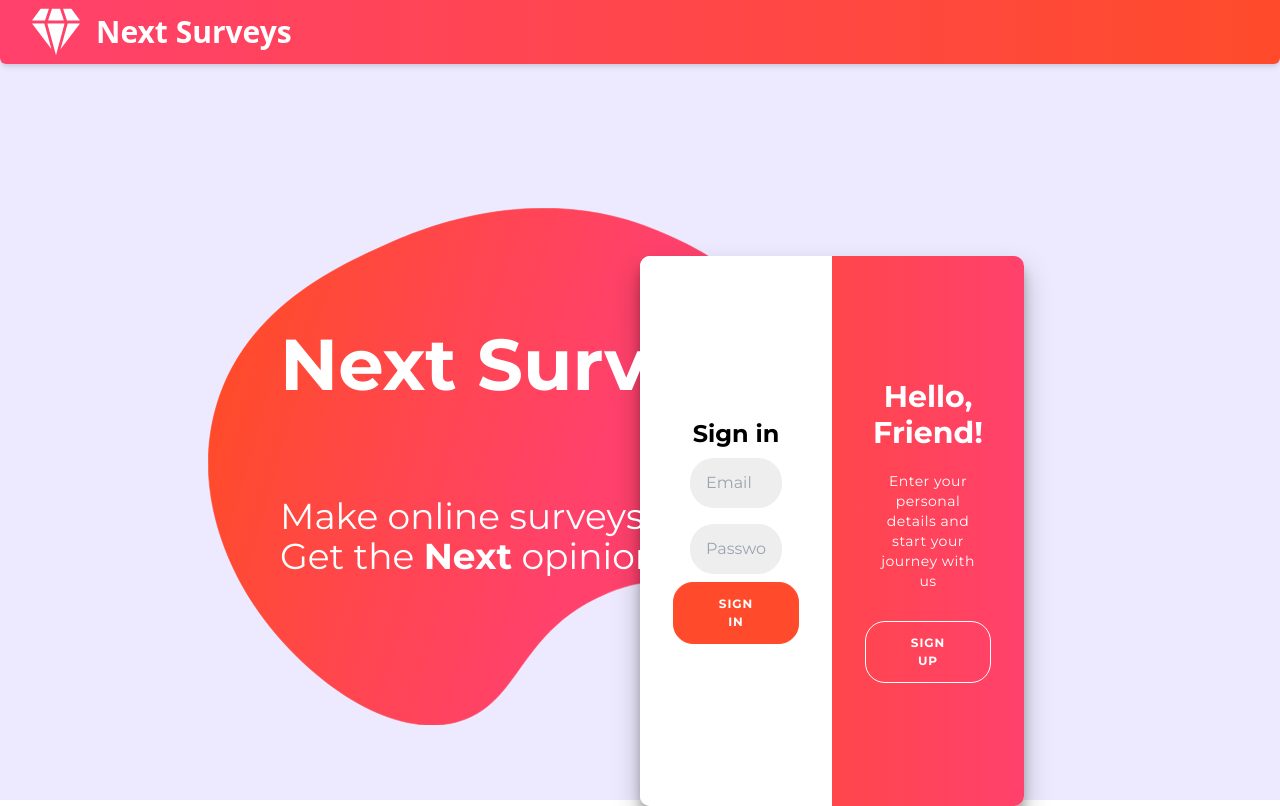
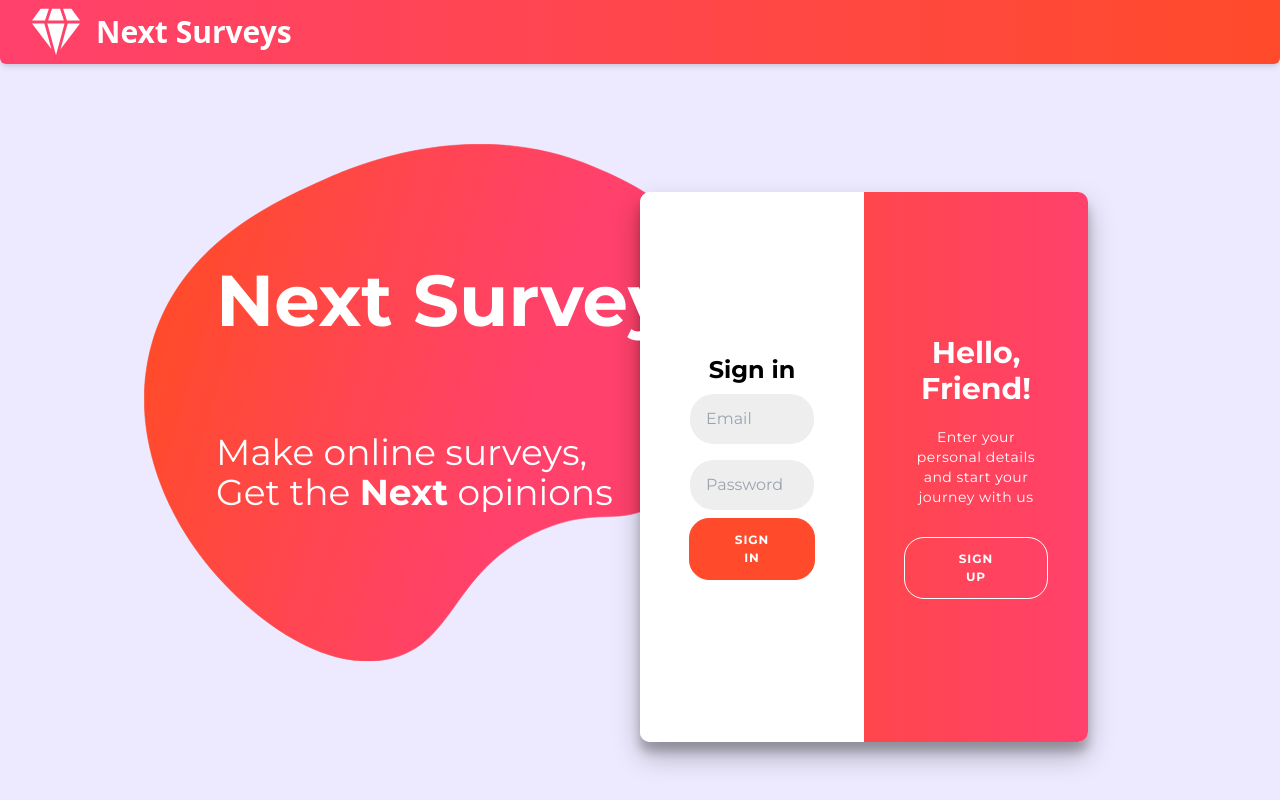
Before and after one commit to Spafi/online-surveys, a React (Create React App) app: page / in a window 1280 px wide. Built offline with nearby package versions, Linux system fonts and the light colour scheme; what tailwindcss-border-gradients would draw is missing.

Commit message:
Update login display

```diff
--- a/src/components/Main.js
+++ b/src/components/Main.js
@@ -8,7 +8,7 @@ const Main = () => {
 	if (isAuthenticated()) return <Redirect to='/user' />;
 	return (
 		<div className='bg-purple-100 w-full'>
-			<div className='p-64 grid grid-cols-2 h-screen relative'>
+			<div className='p-48 grid grid-cols-2 h-screen relative'>
 				{successRegister && (
 					<div
 						className={`absolute top-24 border shadow-md rounded-full bg-white flex justify-self-center text-xl p-4`}
--- a/src/components/surveyCreation/SurveyCreation.js
+++ b/src/components/surveyCreation/SurveyCreation.js
@@ -255,14 +255,6 @@ const SurveyCreation = () => {
 							onClick={handleSave}
 							className='bg-white h-12 cursor-pointer text-lg shadow-md hover:shadow-xl flex items-center rounded-3xl pl-6 transition duration-300 ease-in-out transform hover:scale-110 hover:-translate-y-1'
 						>
-							<Save className='h-8 pr-4' />
-							<p>Save</p>
-						</div>
-
-						<div
-							// onClick={handleSave}
-							className='bg-white h-12 cursor-pointer text-lg shadow-md hover:shadow-xl flex items-center rounded-3xl pl-6 transition duration-300 ease-in-out transform hover:scale-110 hover:-translate-y-1'
-						>
 							<Upload className='h-12 pr-4 w-12' />
 							<p>Send</p>
 						</div>
```
